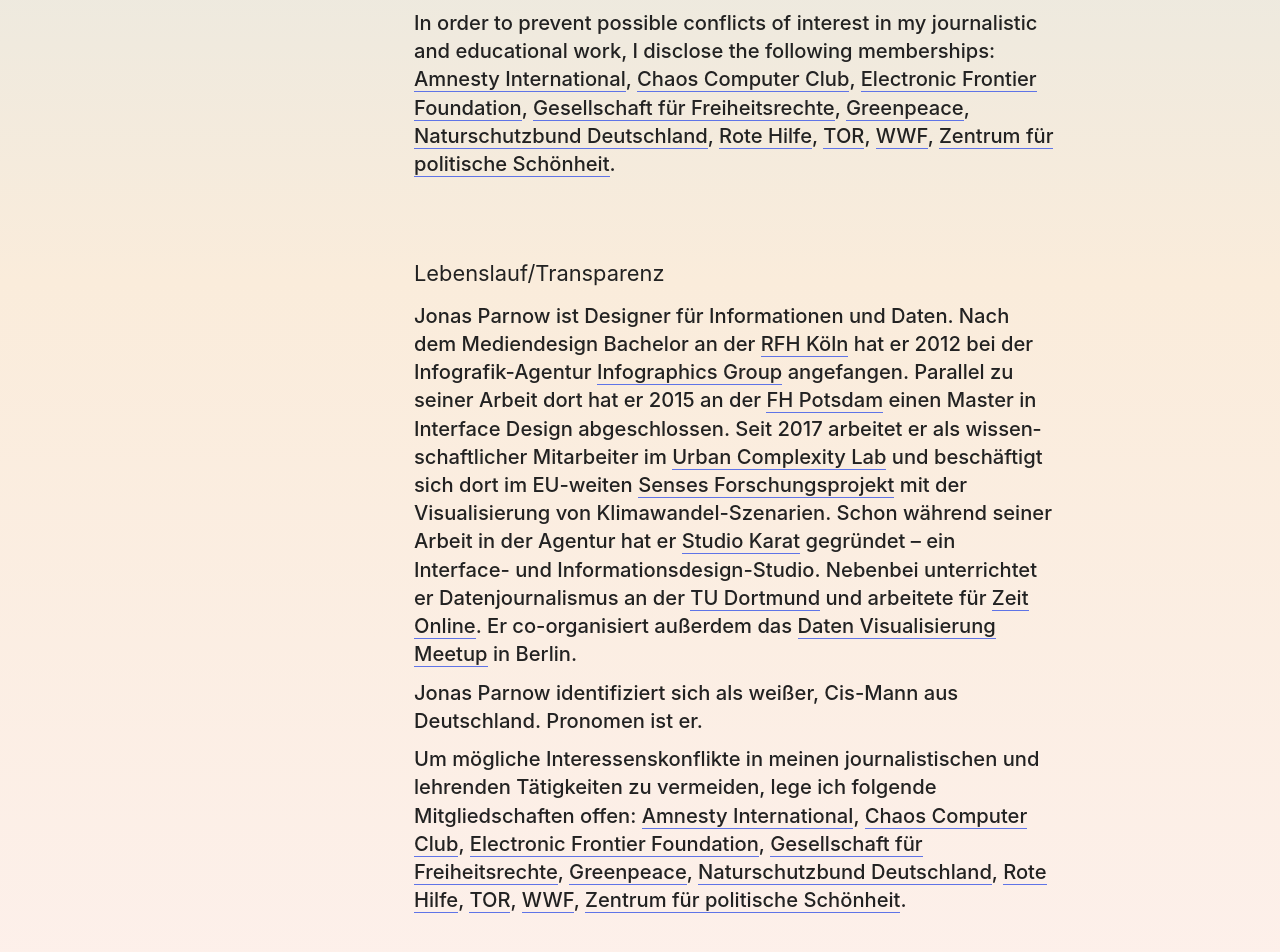
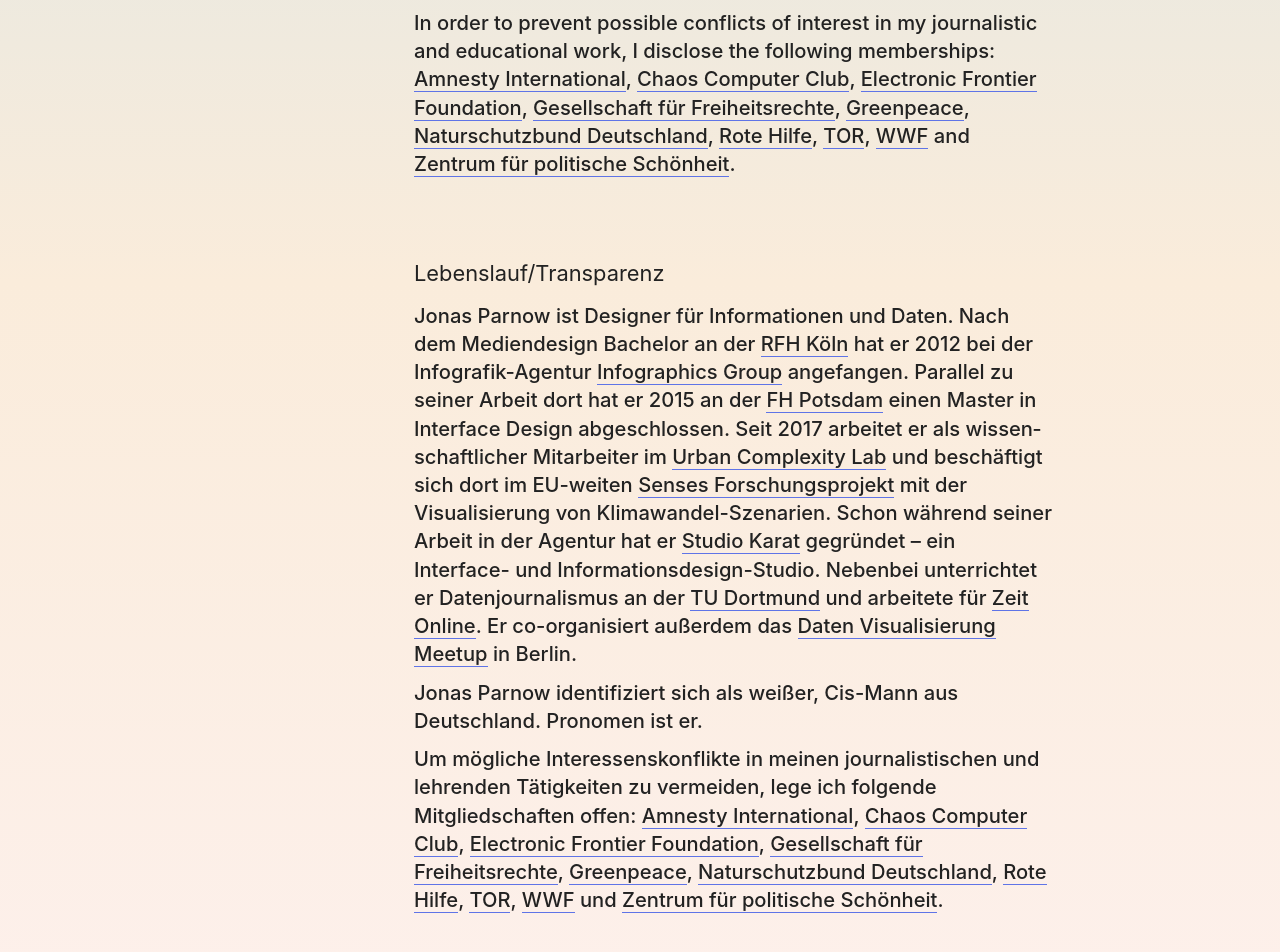
Before and after one commit to kimalbrecht/jonasparnow.com, a Nuxt app: page / in a window 1280 px wide. Shown: the part 2604-3556 px from the top of the page. Built offline with nearby package versions, Linux system fonts and the light colour scheme; a web font is replaced by a local one.

Commit message:
Text correction

```diff
--- a/pages/index.vue
+++ b/pages/index.vue
@@ -48,13 +48,13 @@
       <h4>Vita/Transparency</h4>
       <p>Jonas Parnow is a designer for infor&shy;ma&shy;tion and data. After his media design Bachelor of Arts from the <a href="https://www.rfh-koeln.de/">RFH Cologne</a> in 2012 he started at the info&shy;graphic agency <a href="https://infographics.group/">Infographics Group</a>. Besides that, he finished his design Master of Arts at the <a href="https://www.fh-potsdam.de/studieren/fachbereiche/design/">FH Potsdam</a>. Since 2017, he works as a part-time research associate at the <a href="https://uclab.fh-potsdam.de/">Urban Complexity Lab</a> in the EU-funded <a href="http://senses-project.org/">Senses research project</a> on the visu&shy;al&shy;isa&shy;tion of climate change scenarios. He is also working at the inter&shy;face and infor&shy;ma&shy;tion design <a href="http://karat.studio">Studio Karat</a> that he co-founded. Besides, he teaches data journalism at the <a href="https://journalistik.tu-dortmund.de/">TU Dortmund</a> and worked for <a href="https://www.zeit.de/index">Zeit Online</a>. He also co-organises the <a href="https://datavis.berlin">data visu&shy;al&shy;isa&shy;tion meetup</a> in Berlin.</p>
       <p>Jonas Parnow identifies as white, cis-male from Germany. Pronouns are <a href="https://www.mypronouns.org/he-him">he/him</a>.</p>
-      <p>In order to prevent possible conflicts of interest in my journalistic and educational work, I disclose the following memberships: <a href="https://www.amnesty.de/">Amnesty International</a>, <a href="https://www.ccc.de/">Chaos Computer Club</a>, <a href="https://www.eff.org/">Electronic Frontier Foundation</a>, <a href="https://freiheitsrechte.org/">Gesellschaft für Freiheitsrechte</a>, <a href="https://www.greenpeace.de/">Greenpeace</a>, <a href="https://www.nabu.de/">Naturschutzbund Deutschland</a>, <a href="https://www.rote-hilfe.de/">Rote Hilfe</a>, <a href="https://torproject.org/">TOR</a>, <a href="https://www.wwf.de/">WWF</a>, <a href="https://politicalbeauty.de/">Zentrum für politische Schönheit</a>.</p>
+      <p>In order to prevent possible conflicts of interest in my journalistic and educational work, I disclose the following memberships: <a href="https://www.amnesty.de/">Amnesty International</a>, <a href="https://www.ccc.de/">Chaos Computer Club</a>, <a href="https://www.eff.org/">Electronic Frontier Foundation</a>, <a href="https://freiheitsrechte.org/">Gesellschaft für Freiheitsrechte</a>, <a href="https://www.greenpeace.de/">Greenpeace</a>, <a href="https://www.nabu.de/">Naturschutzbund Deutschland</a>, <a href="https://www.rote-hilfe.de/">Rote Hilfe</a>, <a href="https://torproject.org/">TOR</a>, <a href="https://www.wwf.de/">WWF</a> and <a href="https://politicalbeauty.de/">Zentrum für politische Schönheit</a>.</p>
     </section>
     <section lang="de">
       <h4>Lebenslauf/Transparenz</h4>
       <p>Jonas Parnow ist Designer für Informationen und Daten. Nach dem Mediendesign Bachelor an der <a href="https://www.rfh-koeln.de/">RFH Köln</a> hat er 2012 bei der Infografik-Agentur <a href="https://infographics.group/">Infographics Group</a> angefangen. Parallel zu seiner Arbeit dort hat er 2015 an der <a href="https://www.fh-potsdam.de/studieren/fachbereiche/design/">FH Potsdam</a> einen Master in Interface Design abgeschlossen. Seit 2017 arbeitet er als wissen&shy;schaftlicher Mitarbeiter im <a href="https://uclab.fh-potsdam.de/">Urban Complexity Lab</a> und beschäftigt sich dort im EU-weiten <a href="http://senses-project.org/">Senses Forschungs&shy;projekt</a> mit der Visualisierung von Klimawandel-Szenarien. Schon während seiner Arbeit in der Agentur hat er <a href="http://karat.studio">Studio Karat</a> gegründet – ein Interface- und Informations&shy;design-Studio. Nebenbei unterrichtet er Datenjournalismus an der <a href="https://journalistik.tu-dortmund.de/">TU Dortmund</a> und arbeitete für <a href="https://www.zeit.de/index">Zeit Online</a>. Er co-organisiert außerdem das <a href="https://datavis.berlin">Daten Visualisierung Meetup</a> in Berlin.</p>
       <p>Jonas Parnow identifiziert sich als weißer, Cis-Mann aus Deutschland. Pronomen ist er.</p>
-      <p>Um mögliche Interessenskonflikte in meinen journalistischen und lehrenden Tätigkeiten zu vermeiden, lege ich folgende Mitgliedschaften offen: <a href="https://www.amnesty.de/">Amnesty International</a>, <a href="https://www.ccc.de/">Chaos Computer Club</a>, <a href="https://www.eff.org/">Electronic Frontier Foundation</a>, <a href="https://freiheitsrechte.org/">Gesellschaft für Freiheitsrechte</a>, <a href="https://www.greenpeace.de/">Greenpeace</a>, <a href="https://www.nabu.de/">Naturschutzbund Deutschland</a>, <a href="https://www.rote-hilfe.de/">Rote Hilfe</a>, <a href="https://torproject.org/">TOR</a>, <a href="https://www.wwf.de/">WWF</a>, <a href="https://politicalbeauty.de/">Zentrum für politische Schönheit</a>.</p>
+      <p>Um mögliche Interessenskonflikte in meinen journalistischen und lehrenden Tätigkeiten zu vermeiden, lege ich folgende Mitgliedschaften offen: <a href="https://www.amnesty.de/">Amnesty International</a>, <a href="https://www.ccc.de/">Chaos Computer Club</a>, <a href="https://www.eff.org/">Electronic Frontier Foundation</a>, <a href="https://freiheitsrechte.org/">Gesellschaft für Freiheitsrechte</a>, <a href="https://www.greenpeace.de/">Greenpeace</a>, <a href="https://www.nabu.de/">Naturschutzbund Deutschland</a>, <a href="https://www.rote-hilfe.de/">Rote Hilfe</a>, <a href="https://torproject.org/">TOR</a>, <a href="https://www.wwf.de/">WWF</a> und <a href="https://politicalbeauty.de/">Zentrum für politische Schönheit</a>.</p>
     </section>
   </div>
 </template>
```
